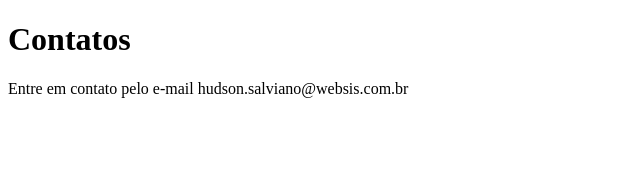
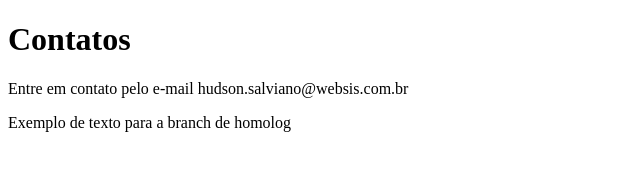
Before and after one commit to Hudson-Otavio/sistema-de-cadastro-2, a plain HTML site: page contato.html in a window 1280 px wide. Shown: the whole page, without its empty margins (0-640 px from the left). Drawn offline with Linux system fonts and the light colour scheme.

Commit message:
adicionando a branch de homolog como exemplo

```diff
--- a/contato.html
+++ b/contato.html
@@ -8,5 +8,6 @@
 <body>
     <h1>Contatos</h1>
     <p>Entre em contato pelo e-mail hudson.salviano@websis.com.br</p>
+    <p>Exemplo de texto para a branch de homolog</p>
 </body>
 </html>
```
